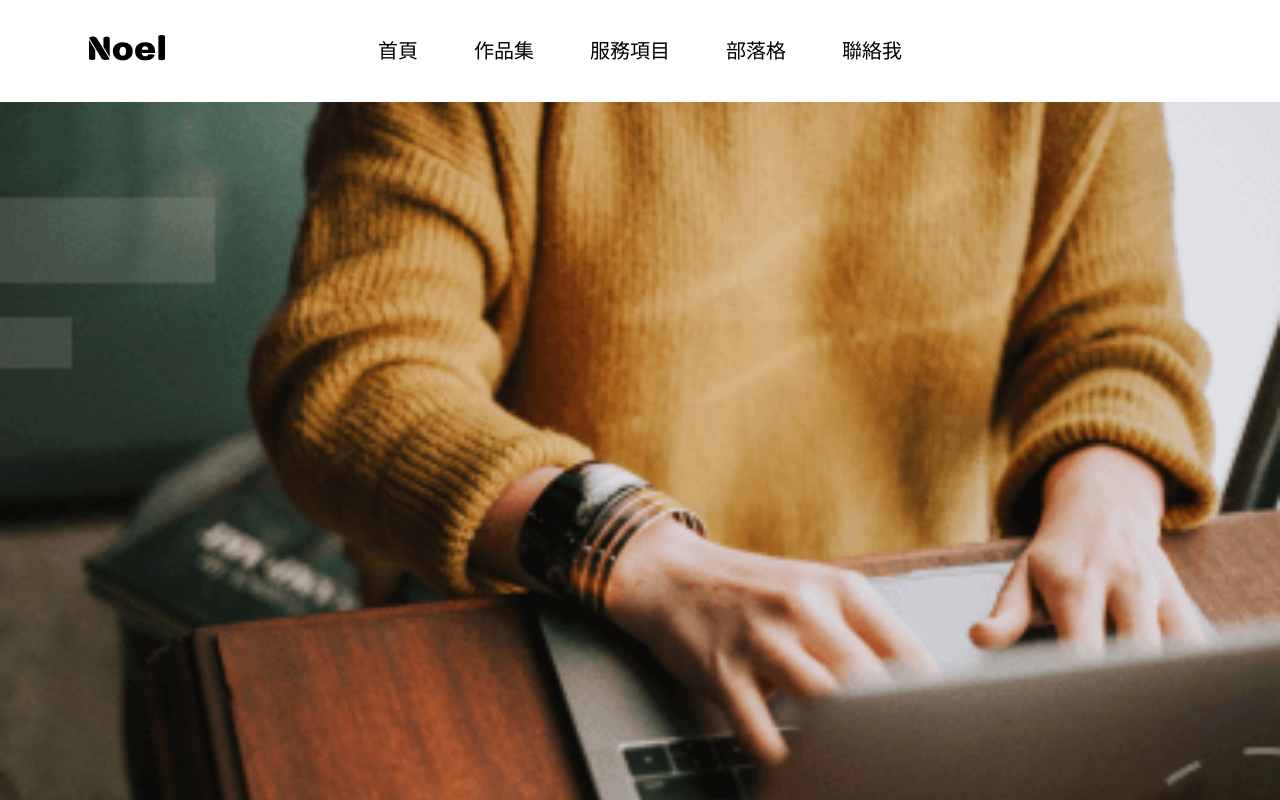
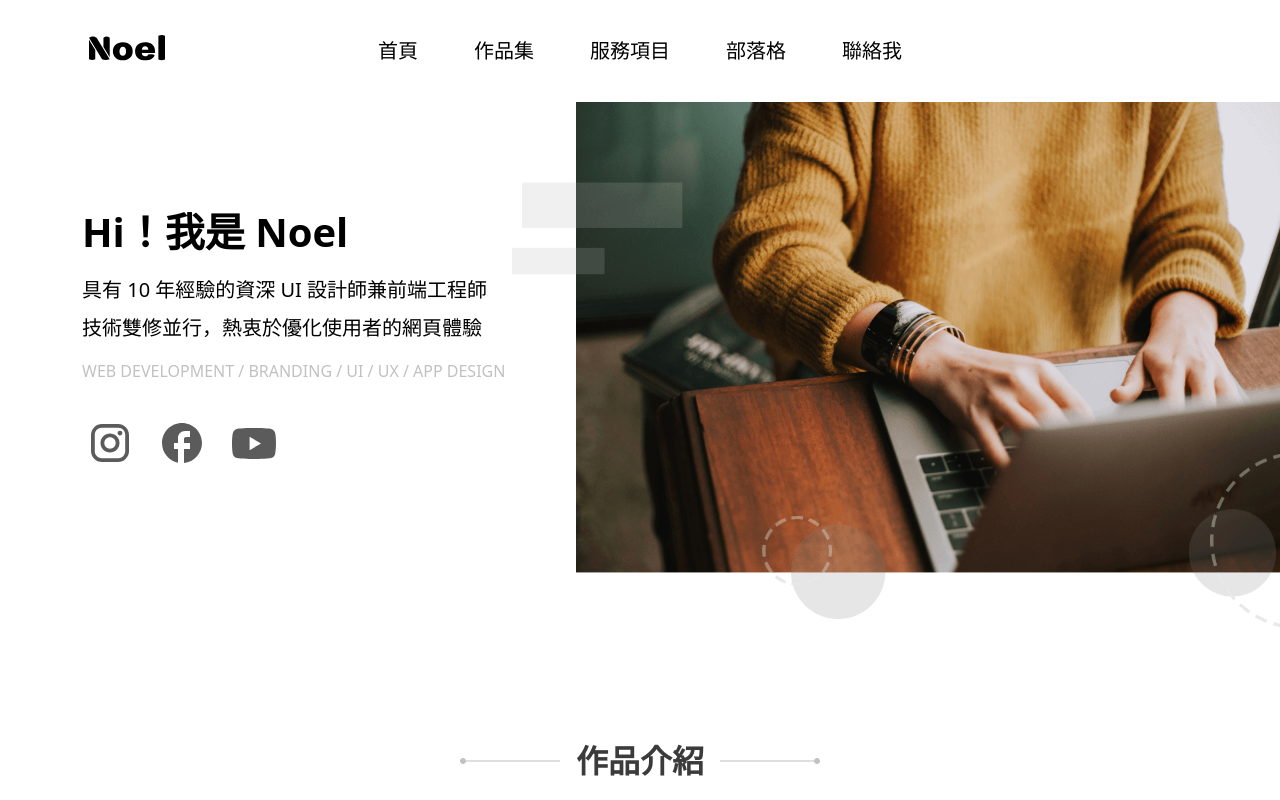
Before and after one commit to Lina-SHU/neol-website, a Vue app: page / in a window 1280 px wide. Shown: the top 800 px of the page. Built offline with nearby package versions, Linux system fonts and the light colour scheme.

Commit message:
add banner

```diff
--- a/src/views/HomeView.vue
+++ b/src/views/HomeView.vue
@@ -6,19 +6,29 @@ register()
 <template>
   <!-- Banner -->
   <section>
-    <div>
-      <img src="../assets/image/hero-sm.png" alt="" class="w-full object-cover" />
+    <div class="lg:flex lg:flex-row-reverse lg:items-center lg:flex-wrap lg:relative lg:h-[480px]">
+      <div class="lg:w-[60%] lg:absolute lg:right-0 lg:top-0">
+        <img src="../assets/image/hero-sm.png" alt="" class="w-full object-cover lg:hidden" />
+        <img src="../assets/image/hero-lg.png" alt="" class="object-cover hidden lg:block" />
       </div>
-    <div class="w-[72%] mx-auto py-10">
-      <h2 class="text-center font-bold text-4xl mb-6">Hi！我是 Noel</h2>
+      <div class="lg:container">
+        <div class="lg:flex lg:flex-wrap lg:-mx-3 lg:flex-row-reverse">
+          <div class="w-[72%] mx-auto py-10 lg:w-5/12 lg:px-3 lg:mr-auto lg:ml-0">
+            <h2 class="text-center font-bold text-4xl mb-6 lg:text-[40px] lg:text-left">
+              Hi！我是 Noel
+            </h2>
+            <div class="lg:flex">
               <p class="text-center text-xl">具有 10 年經驗的</p>
               <p class="text-center text-xl mb-2">資深 UI 設計師兼前端工程師</p>
+            </div>
+            <div class="lg:flex">
               <p class="text-center text-xl">技術雙修並行，</p>
               <p class="text-center text-xl mb-4">熱衷於優化使用者的網頁體驗</p>
-      <p class="text-center text-primary-400 mb-8">
+            </div>
+            <p class="text-center text-primary-400 mb-8 lg:text-left">
               WEB DEVELOPMENT / BRANDING / UI / UX / APP DESIGN
             </p>
-      <ul class="flex justify-center gap-x-4">
+            <ul class="flex justify-center gap-x-4 lg:justify-start">
               <li>
                 <a href="#"><img src="../assets/image/instagram.svg" alt="instagram" /></a>
               </li>
@@ -29,6 +39,9 @@ register()
                 <a href="#"><img src="../assets/image/youtube.svg" alt="youtube" /></a>
               </li>
             </ul>
+          </div>
+        </div>
+      </div>
     </div>
   </section>
   <!-- 作品介紹 -->
```
Lines whose indentation alone changed are shown as unchanged.
